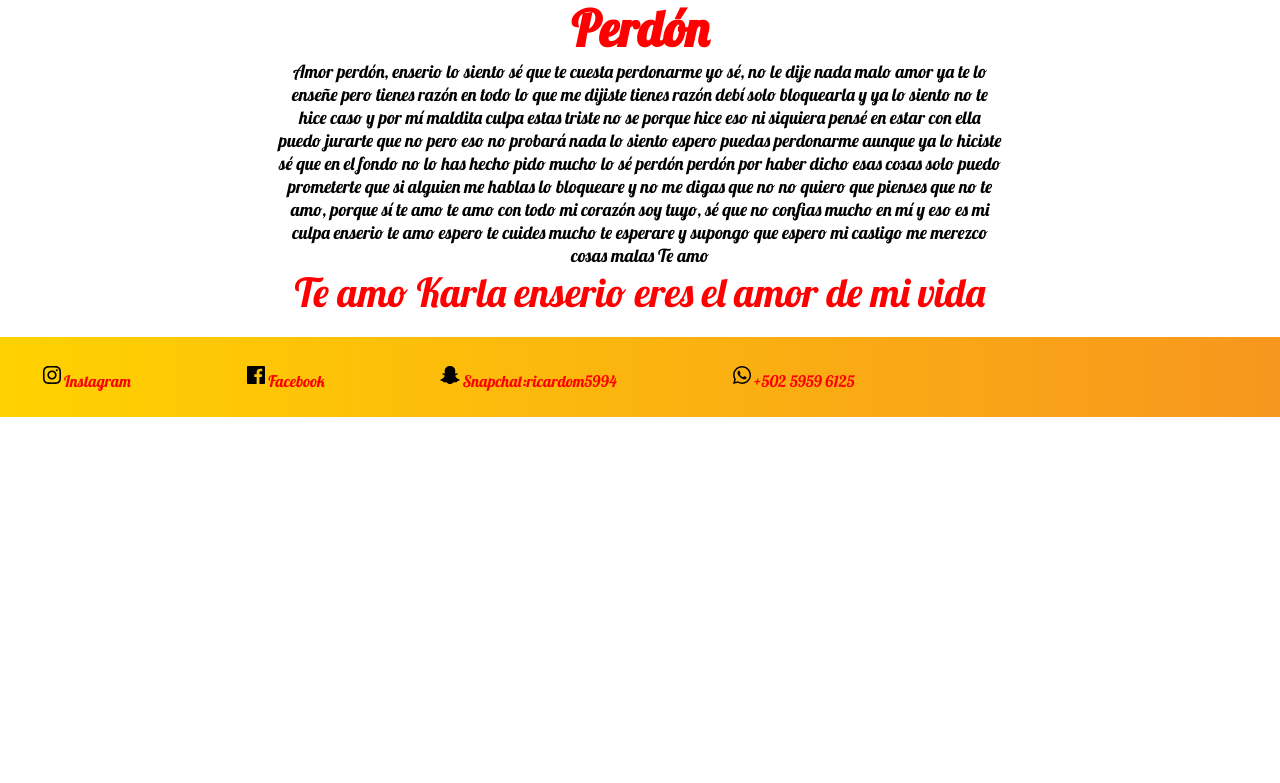
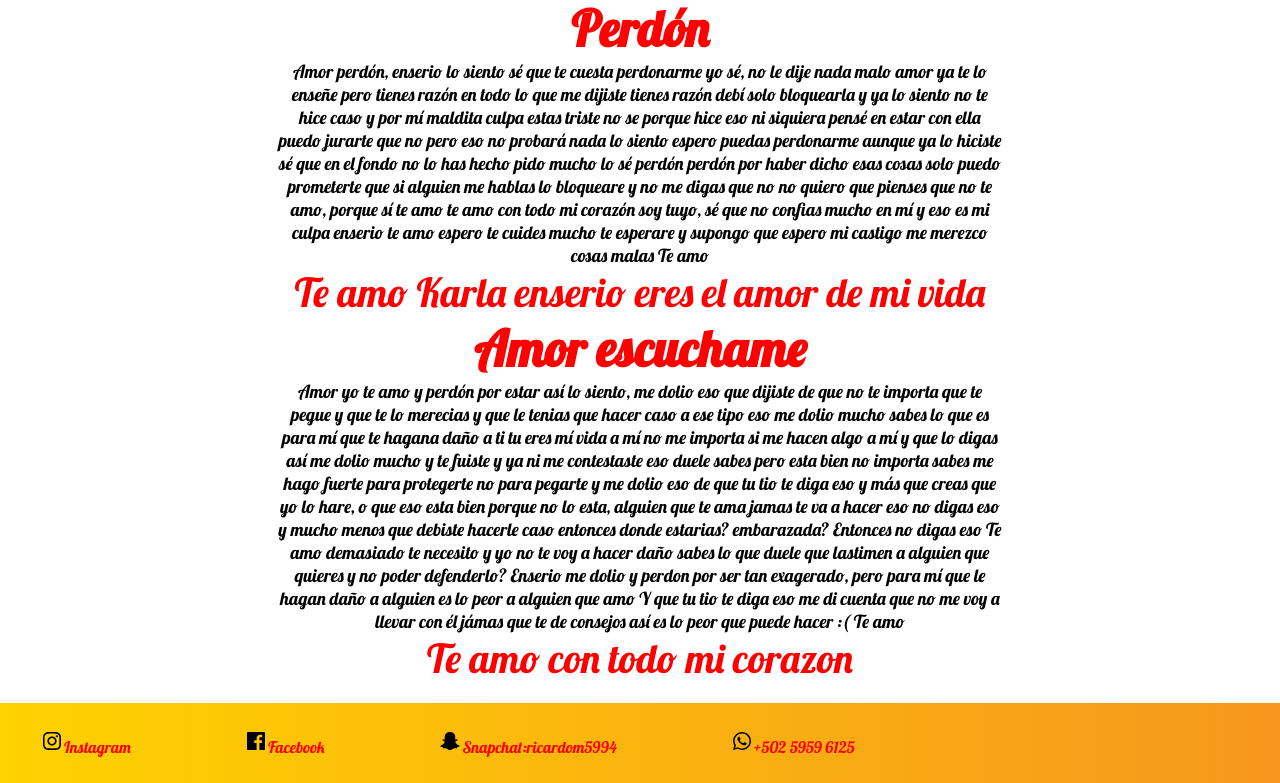
Before and after one commit to Ricardo-we/unproyectoespecial, a plain HTML site: page carta1.html in a window 1280 px wide. Shown: the part 1497-2280 px from the top of the page. Before the commit the page ends 1914 px from the top, so only its background shows below. Drawn offline with Linux system fonts and the light colour scheme.

Commit message:
Update carta1.html

```diff
--- a/carta1.html
+++ b/carta1.html
@@ -78,6 +78,23 @@
                       <br>
                     <span style="font-size: 40px; color:red; width: 100%;">Te amo Karla enserio eres el amor de mi vida</span>
                 </p>
+                 <h2 class="titulo_carta3">Amor escuchame</h2>
+                <p class="carta3">
+                   Amor yo te amo y perdón por estar así lo siento, me dolio eso que dijiste de que no te importa que te pegue y que te lo merecias
+                   y que le tenias que hacer caso a ese tipo eso me dolio mucho sabes lo que es para mí que te hagana daño a ti tu eres mí vida
+                   a mí no me importa si me hacen algo a mí y que lo digas así me dolio mucho y te fuiste y ya ni me contestaste eso duele sabes
+                   pero esta bien no importa sabes me hago fuerte para protegerte no para pegarte y me dolio eso de que tu tio te diga eso
+                   y más que creas que yo lo hare, o que eso esta bien porque no lo esta, alguien que te ama jamas te va a hacer eso
+                   no digas eso y mucho menos que debiste hacerle caso entonces donde estarias? embarazada? Entonces no digas eso
+                   Te amo demasiado te necesito y yo no te voy a hacer daño sabes lo que duele que lastimen a alguien que quieres y no poder defenderlo?
+                   Enserio me dolio y perdon por ser tan exagerado, pero para mí que le hagan daño a alguien es lo peor a alguien que amo
+                   Y que tu tio te diga eso me di cuenta que no me voy a llevar con él jámas que te de consejos así es lo peor que puede hacer
+                    :(
+                    Te amo
+                      <br>
+                    <span style="font-size: 40px; color:red; width: 100%;">Te amo con todo mi corazon </span>
+                </p>
+
 
             </div>
         </section>
```
